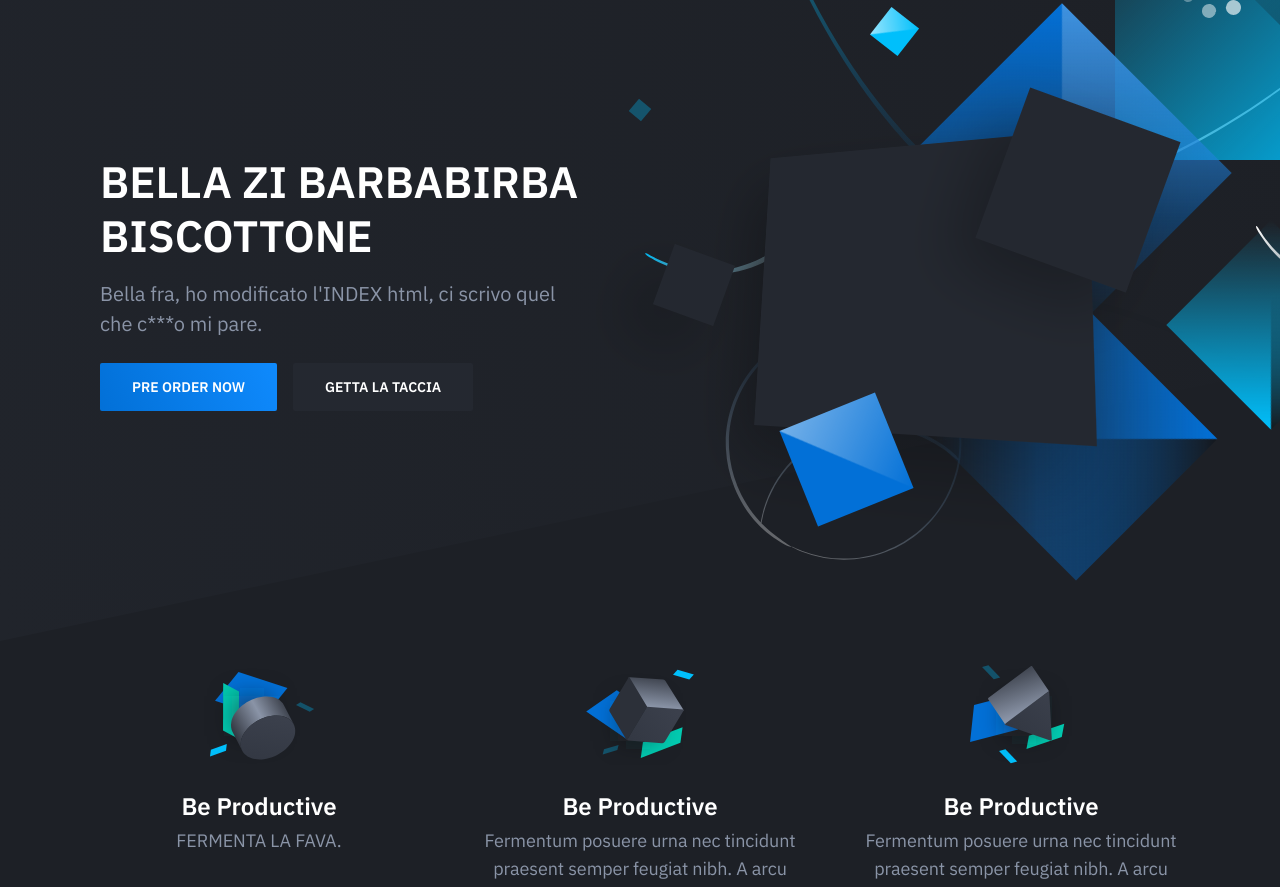
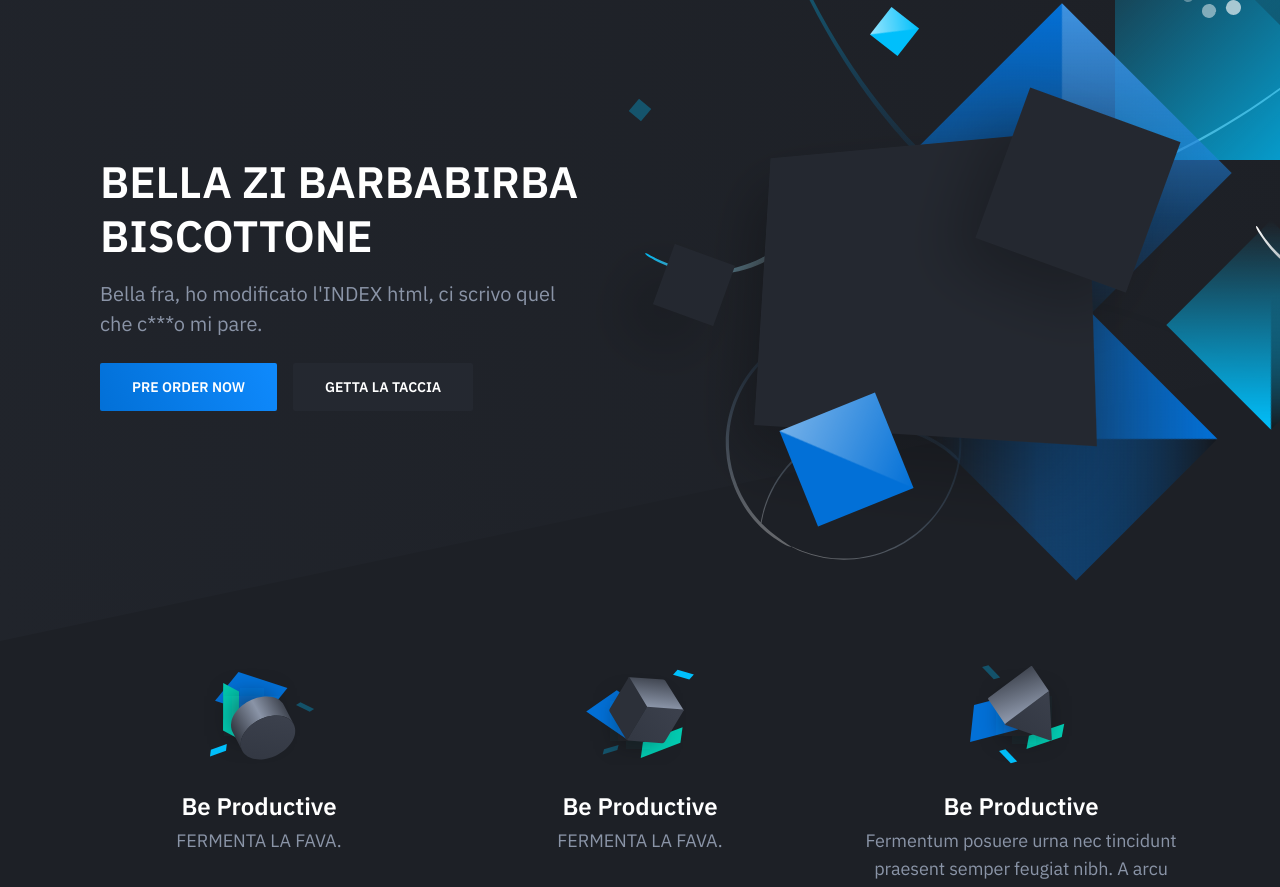
Before and after one commit to DigitalRandy/landing-page-DM, a plain HTML site: page index.html in a window 1280 px wide. Shown: the part 59-946 px from the top of the page. Drawn offline with nearby package versions, Linux system fonts and the light colour scheme.

Commit message:
Update index.html

```diff
--- a/index.html
+++ b/index.html
@@ -73,7 +73,7 @@
 										<img src="dist/images/feature-icon-02.svg" alt="Feature 02">
                                     </div>
                                     <h4 class="feature-title mt-24">Be Productive</h4>
-                                    <p class="text-sm mb-0">Fermentum posuere urna nec tincidunt praesent semper feugiat nibh. A arcu cursus vitae congue mauris. Nam at lectus urna duis convallis. Mauris rhoncus aenean vel elit scelerisque mauris.</p>
+                                    <p class="text-sm mb-0">FERMENTA LA FAVA.</p>
                                 </div>
                             </div>
                             <div class="feature text-center is-revealing">
```
